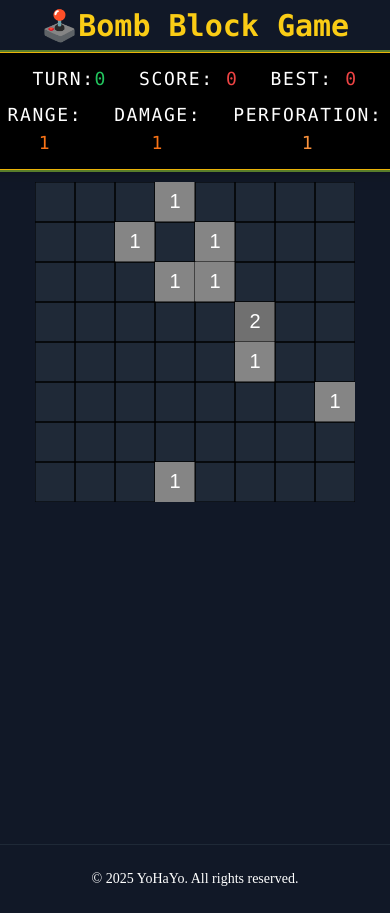
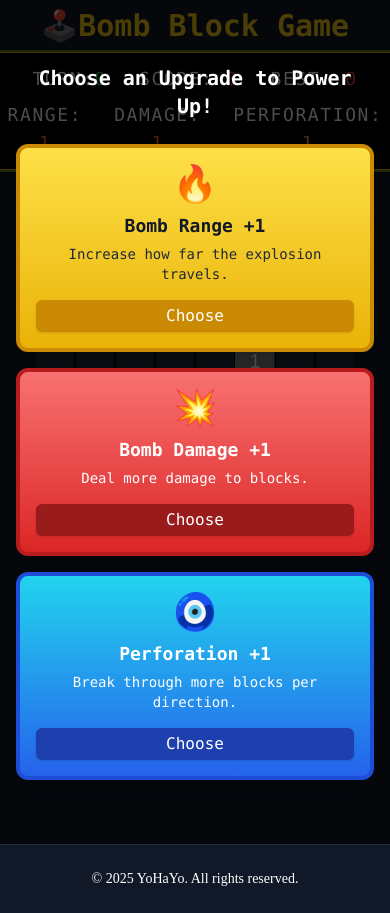
Before and after one commit to YoHaiYo/bomb-block-game-next, a Next.js app: page /bombblock in a window 390 px wide. Built offline with nearby package versions, Linux system fonts and the light colour scheme; a web font is replaced by a local one.

Commit message:
업그레이드 카드 ui 반응형

```diff
--- a/src/app/bombblock/page.jsx
+++ b/src/app/bombblock/page.jsx
@@ -355,18 +355,24 @@ export default function Page() {
         onClick={handleCanvasClick}
       />
       {/* 업그레이드 카드 */}
-      {showUpgrade && (
-        <div className="fixed inset-0 bg-black bg-opacity-70 flex items-center justify-center z-50">
-          <div className="flex gap-6">
+      {true && (
+        <div className="fixed inset-0 bg-black bg-opacity-70 flex items-center justify-center z-50 px-4">
+          <div className="max-w-4xl w-full">
+            <h2 className="text-center text-white text-xl font-bold mb-6 font-mono">
+              Choose an Upgrade to Power Up!
+            </h2>
+            <div className="flex flex-col sm:flex-row gap-4 sm:gap-6 justify-center items-center">
               {/* Card: Bomb Range */}
               <div
                 onClick={() => handleUpgrade("range")}
-              className="cursor-pointer bg-gradient-to-b from-yellow-300 to-yellow-500 border-4 border-yellow-600 rounded-xl p-4 w-56 shadow-xl text-center font-mono hover:scale-105 hover:ring-4 hover:ring-yellow-300 transition-transform"
+                className="cursor-pointer w-full sm:w-60 bg-gradient-to-b from-yellow-300 to-yellow-500 border-4 border-yellow-600 rounded-xl p-4 shadow-xl text-center font-mono hover:scale-105 hover:ring-4 hover:ring-yellow-300 transition-transform"
               >
                 <div className="text-4xl mb-2">🔥</div>
-              <h3 className="text-lg font-bold text-gray-900">Bomb Range +1</h3>
+                <h3 className="text-lg font-bold text-gray-900">
+                  Bomb Range +1
+                </h3>
                 <p className="text-sm text-gray-800 mt-1">
-                Extend the explosion radius of your bombs.
+                  Increase how far the explosion travels.
                 </p>
                 <div className="mt-4 bg-yellow-600 text-white px-3 py-1 rounded-md shadow pointer-events-none">
                   Choose
@@ -376,12 +382,12 @@ export default function Page() {
               {/* Card: Bomb Damage */}
               <div
                 onClick={() => handleUpgrade("damage")}
-              className="cursor-pointer bg-gradient-to-b from-red-400 to-red-600 border-4 border-red-700 rounded-xl p-4 w-56 shadow-xl text-center font-mono hover:scale-105 hover:ring-4 hover:ring-red-300 transition-transform"
+                className="cursor-pointer w-full sm:w-60 bg-gradient-to-b from-red-400 to-red-600 border-4 border-red-700 rounded-xl p-4 shadow-xl text-center font-mono hover:scale-105 hover:ring-4 hover:ring-red-300 transition-transform"
               >
                 <div className="text-4xl mb-2">💥</div>
                 <h3 className="text-lg font-bold text-white">Bomb Damage +1</h3>
                 <p className="text-sm text-white mt-1">
-                Increase the damage dealt to blocks.
+                  Deal more damage to blocks.
                 </p>
                 <div className="mt-4 bg-red-800 text-white px-3 py-1 rounded-md shadow pointer-events-none">
                   Choose
@@ -391,15 +397,16 @@ export default function Page() {
               {/* Card: Perforation */}
               <div
                 onClick={() => handleUpgrade("penetrate")}
-              className="cursor-pointer bg-gradient-to-b from-cyan-400 to-blue-600 border-4 border-blue-700 rounded-xl p-4 w-56 shadow-xl text-center font-mono hover:scale-105 hover:ring-4 hover:ring-cyan-300 transition-transform"
+                className="cursor-pointer w-full sm:w-60 bg-gradient-to-b from-cyan-400 to-blue-600 border-4 border-blue-700 rounded-xl p-4 shadow-xl text-center font-mono hover:scale-105 hover:ring-4 hover:ring-cyan-300 transition-transform"
               >
                 <div className="text-4xl mb-2">🧿</div>
                 <h3 className="text-lg font-bold text-white">Perforation +1</h3>
                 <p className="text-sm text-white mt-1">
-                Penetrate more blocks with explosion.
+                  Break through more blocks per direction.
                 </p>
                 <div className="mt-4 bg-blue-800 text-white px-3 py-1 rounded-md shadow pointer-events-none">
                   Choose
+                </div>
               </div>
             </div>
           </div>
```
Lines whose indentation alone changed are shown as unchanged.
